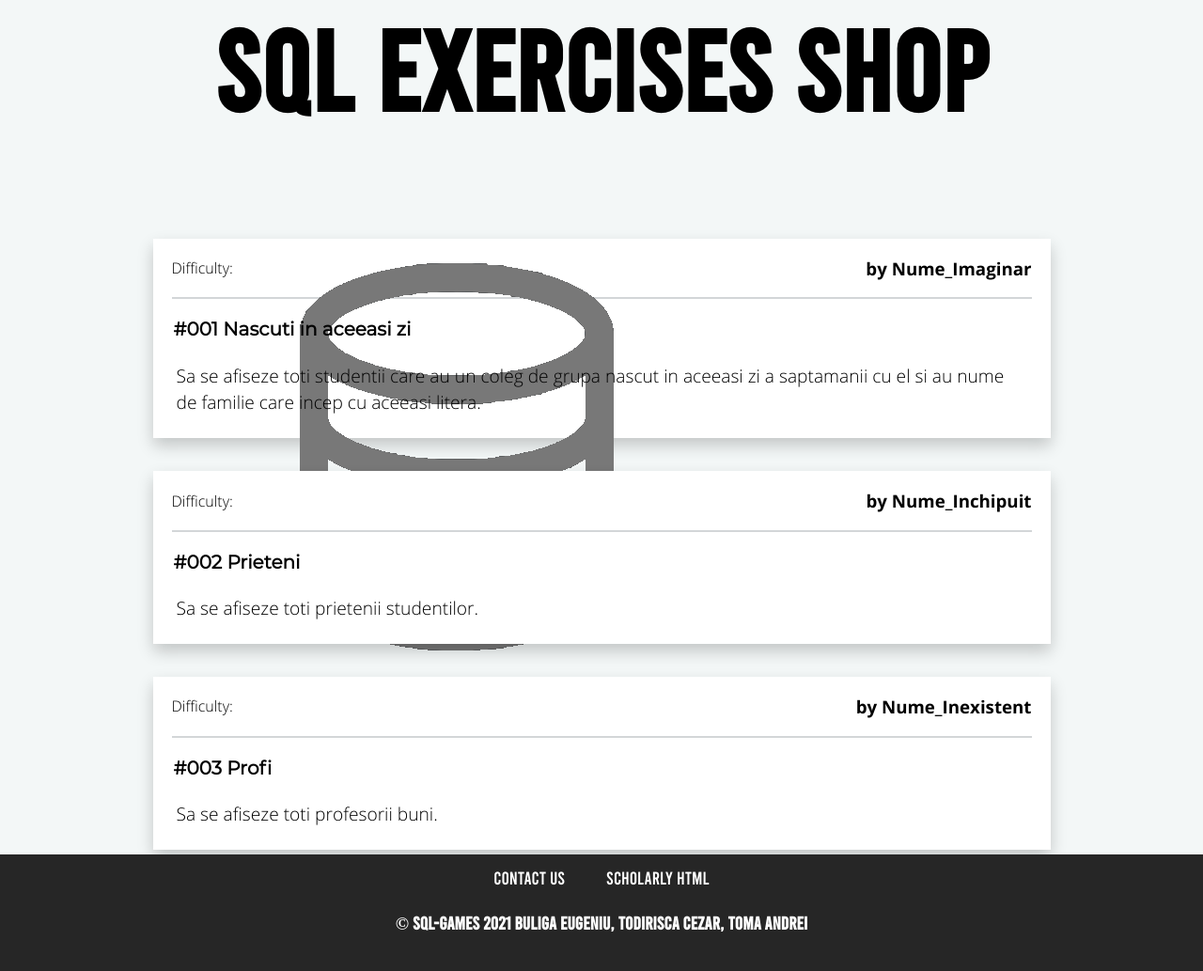
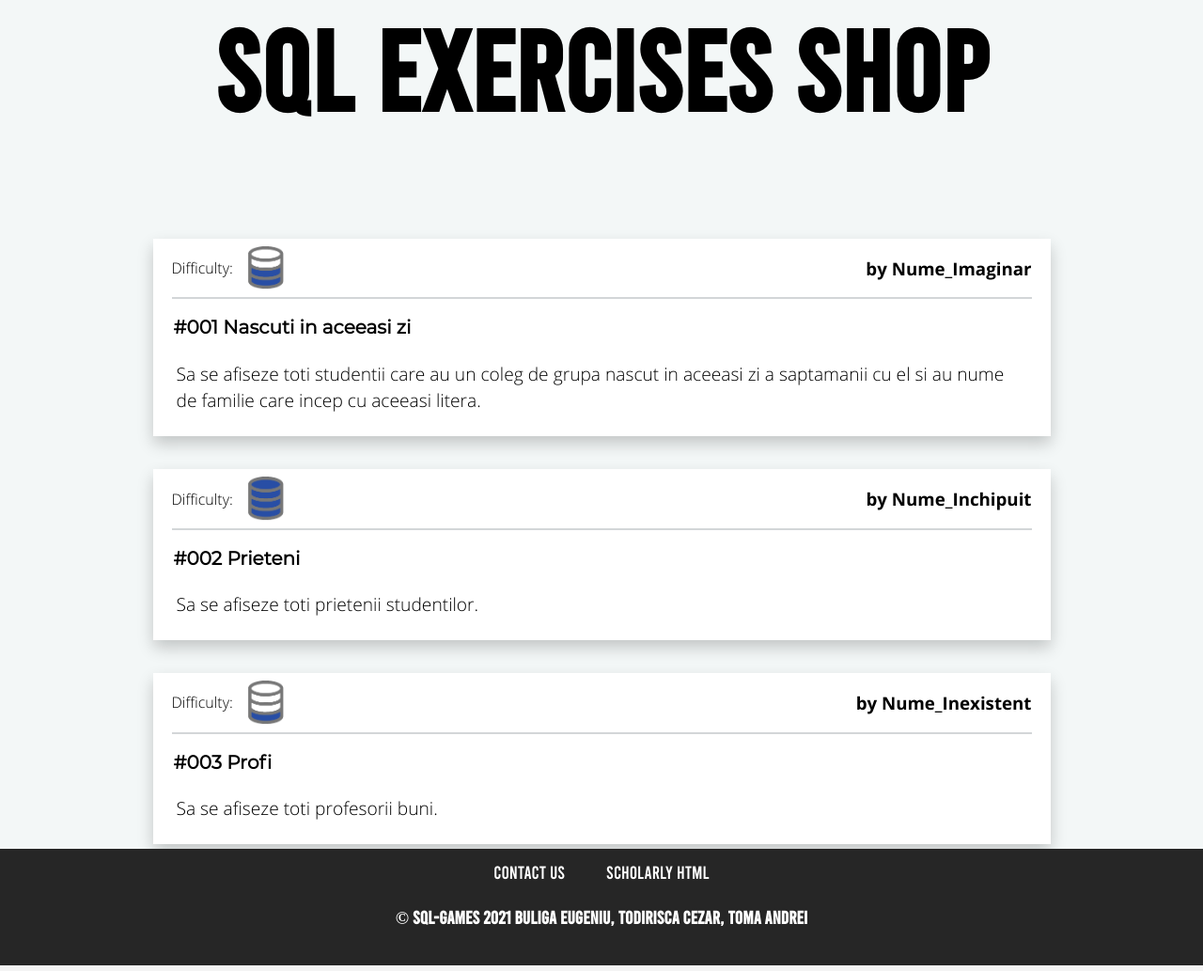
Before and after one commit to Ca3zsar/SQL-Games, a PHP site: page /shop.html in a window 1280 px wide. Shown: the part 131-1164 px from the top of the page at 94% size. Run offline with PHP 8.4, Linux system fonts and the light colour scheme.

Commit message:
linked exercise to shop

```diff
--- a/front-end/shop.html
+++ b/front-end/shop.html
@@ -60,16 +60,12 @@
               <div class="meta-info">
                 <div class="difficulty-wrapper">
                   <p class="difficulty-title">Difficulty:</p>
-                  <div class="difficulty-bar">
-                    <div class="difficulty">
-                      <img src="resources/difficulty_easy.png" alt="difficulty">
-                    </div>
-                  </div>
+                  <img class="difficulty-bar" src="resources/difficulty_medium.png">
                 </div>
                 <h3 class="exercise-author">by Nume_Imaginar</h3>
               </div>
               <br class="meta-break">
-              <h1 class="exercise-title">#001 Nascuti in aceeasi zi</h1>
+              <a href="exercise.html" class="exercise-title">#001 Nascuti in aceeasi zi</a>
               <p class="requirement-text">
                 Sa se afiseze toti studentii care au un coleg de grupa nascut in
                 aceeasi zi a saptamanii cu el si au nume de familie care incep cu
@@ -83,15 +79,12 @@
               <div class="meta-info">
                 <div class="difficulty-wrapper">
                   <p class="difficulty-title">Difficulty:</p>
-                  <div class="difficulty-bar">
-                    <div class="difficulty">
-                    </div>
-                  </div>
+                  <img class="difficulty-bar" src="resources/difficulty_hard.png">
                 </div>
                 <h3 class="exercise-author">by Nume_Inchipuit</h3>
               </div>
               <br class="meta-break">
-              <h1 class="exercise-title">#002 Prieteni</h1>
+              <a href="exercise.html" class="exercise-title">#002 Prieteni</a>
               <p class="requirement-text">
                 Sa se afiseze toti prietenii studentilor.
               </p>
@@ -103,14 +96,12 @@
               <div class="meta-info">
                 <div class="difficulty-wrapper">
                   <p class="difficulty-title">Difficulty:</p>
-                  <div class="difficulty-bar">
-                    <div class="difficulty"></div>
-                  </div>
+                  <img class="difficulty-bar" src="resources/difficulty_easy.png">
                 </div>
                 <h3 class="exercise-author">by Nume_Inexistent</h3>
               </div>
               <br class="meta-break">
-              <h1 class="exercise-title">#003 Profi</h1>
+              <a href="exercise.html" class="exercise-title">#003 Profi</a>
               <p class="requirement-text">
                 Sa se afiseze toti profesorii buni.
               </p>
--- a/front-end/styles/shop_style.css
+++ b/front-end/styles/shop_style.css
@@ -49,10 +49,6 @@ body{
     margin-bottom: 5px;
 }
 
-.requirement{
-    padding: 2px;
-}
-
 .exercise-author{
 	font-family: open-sans-bold;
     font-weight: lighter;
@@ -62,12 +58,20 @@ body{
     margin-top: 2px;
 	margin-left: 2px;
     margin-bottom: 0px;
+
+    color:black;
 	font-family: montserrat-regular;
     font-weight: bolder;
 
 	font-size: 20px;
+    text-decoration: none;
+}
+
+.requirements
+{
     text-align: left;
 }
+
 
 .requirement-text {
     font-size: 1.2em;
@@ -86,8 +90,6 @@ body{
     align-items: center;
 }
 
-
-
 .difficulty-wrapper{
     display:flex;
     flex-direction: row;
@@ -98,7 +100,9 @@ body{
     display:flex;
     align-items: center;
     margin-left:10px;
+    width:50px;
 }
+
 
 .difficulty{
     width : 25px;
```
